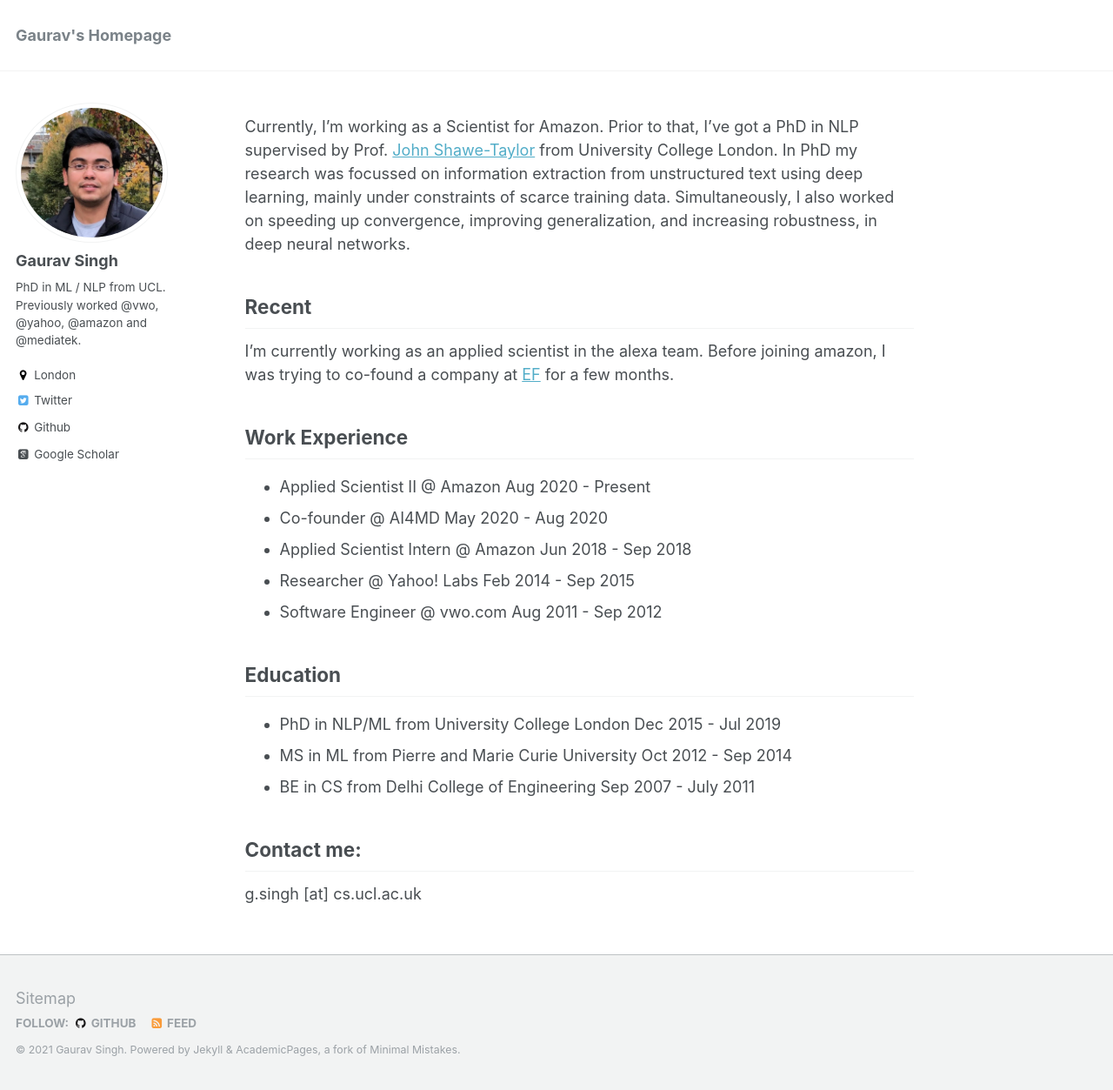
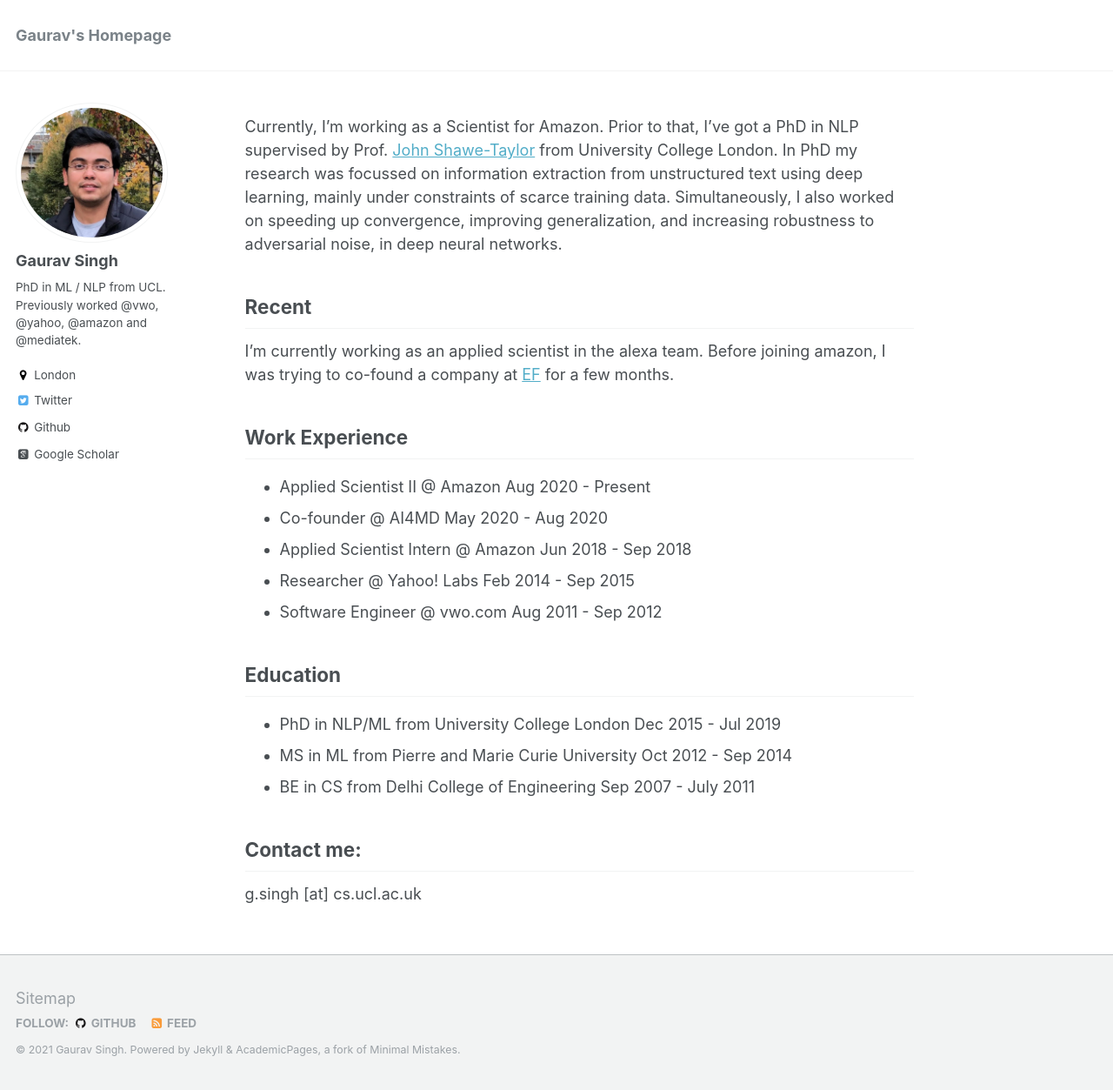
Before and after one commit to gauravsc/gauravsc.github.io, a Jekyll site: the page built from _pages/about.md, in a window 1280 px wide and 1253 px high. Shown: the whole window at 87% size. Built offline with Jekyll 4.4.1, drawn with Linux system fonts in a browser that asks for light colours; some web fonts are replaced.

Commit message:
Update about.md

```diff
--- a/_pages/about.md
+++ b/_pages/about.md
@@ -8,7 +8,7 @@ redirect_from:
   - /about.html
 ---
 
-Currently, I'm working as a Scientist for Amazon. Prior to that, I've got a PhD in NLP supervised by Prof. <a href="http://www0.cs.ucl.ac.uk/staff/J.Shawe-Taylor/">John Shawe-Taylor</a> from University College London. In PhD my research was focussed on information extraction from unstructured text using deep learning, mainly under constraints of scarce training data. Simultaneously, I also worked on speeding up convergence, improving generalization, and increasing robustness, in deep neural networks.
+Currently, I'm working as a Scientist for Amazon. Prior to that, I've got a PhD in NLP supervised by Prof. <a href="http://www0.cs.ucl.ac.uk/staff/J.Shawe-Taylor/">John Shawe-Taylor</a> from University College London. In PhD my research was focussed on information extraction from unstructured text using deep learning, mainly under constraints of scarce training data. Simultaneously, I also worked on speeding up convergence, improving generalization, and increasing robustness to adversarial noise, in deep neural networks.
 
 Recent
 ------
```
